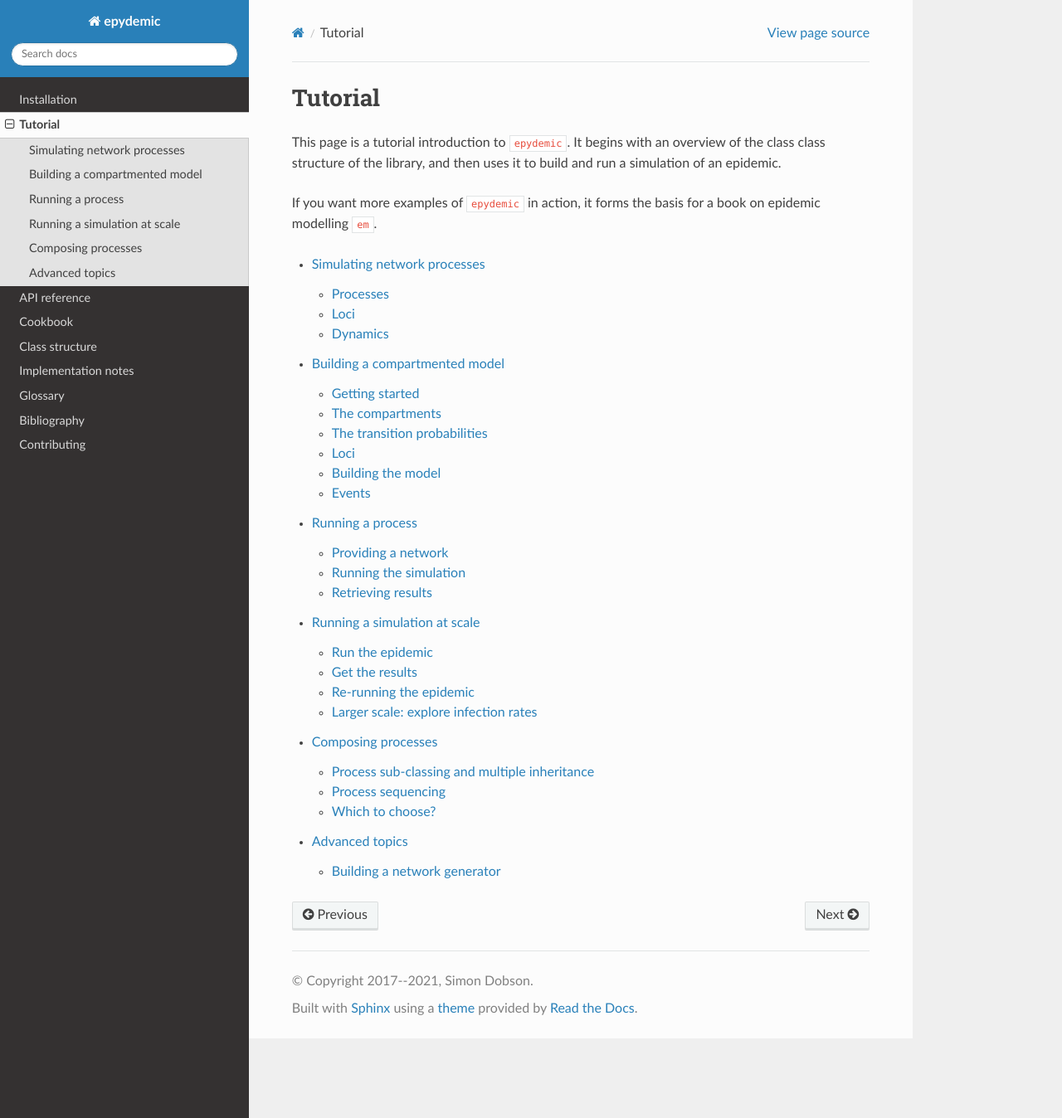
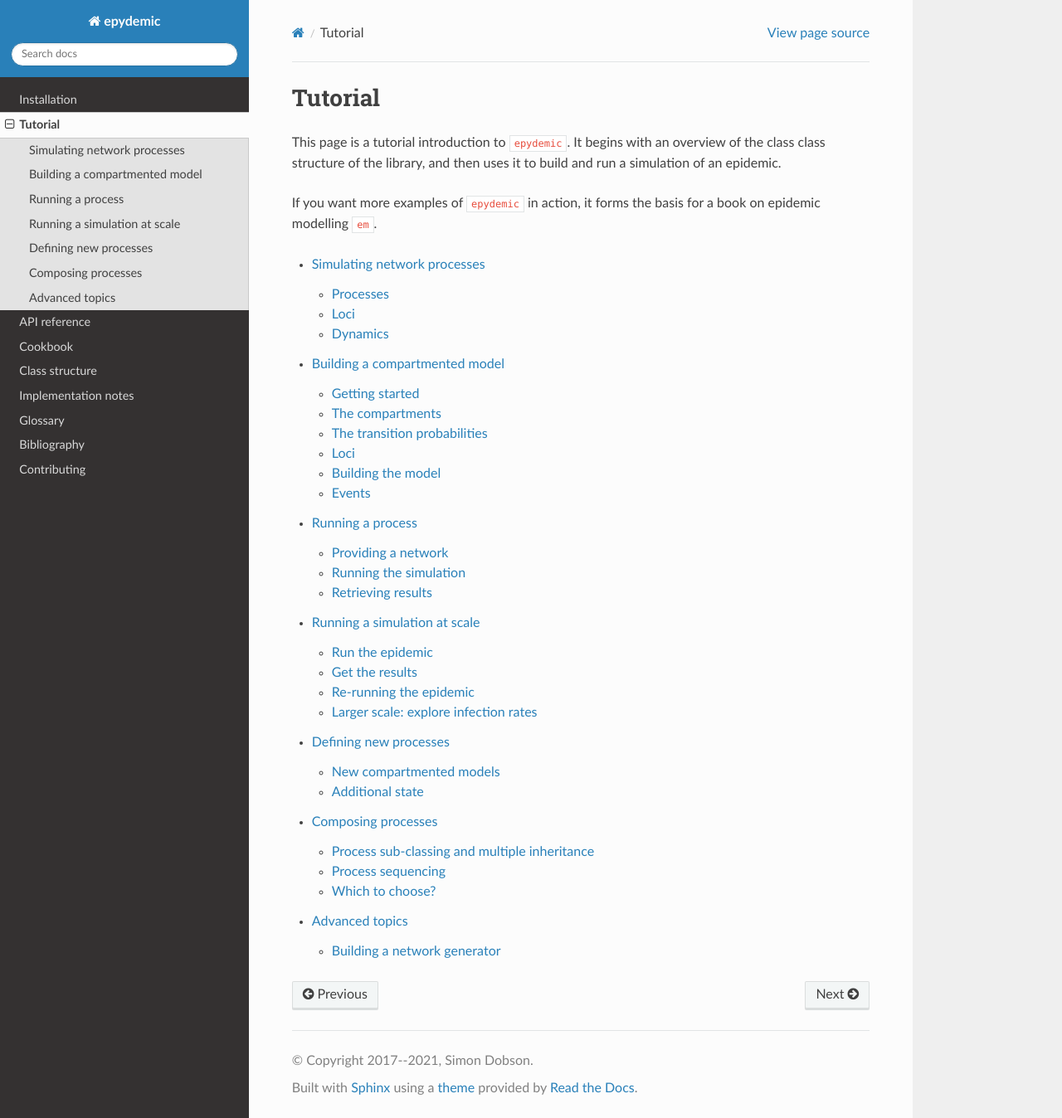
Before and after one commit to simoninireland/epydemic, a Sphinx documentation site: the page built from doc/tutorial.rst, in a window 1280 px wide and 1348 px high. Shown: the whole window at 83% size. Built offline with Sphinx 7.4.7 and the Read the Docs theme 2.0.0, drawn with Linux system fonts in a browser that asks for light colours; cross-references to code outside the pages are shown as plain code; some of the changed lines change nothing that is shown.

Commit message:
Added tutorial on how to sub-class: needs more work

```diff
--- a/doc/tutorial.rst
+++ b/doc/tutorial.rst
@@ -15,5 +15,6 @@
     tutorial/build-sir.rst
     tutorial/use-standard-model.rst
     tutorial/run-at-scale.rst
+    tutorial/subclassing.rst
     tutorial/process-composition.rst
     tutorial/advanced-topics.rst
--- /dev/null
+++ b/doc/tutorial/subclassing.rst
@@ -0,0 +1,104 @@
+.. _subclassing:
+
+.. currentmodule:: epydemic
+
+Defining new processes
+======================
+
+Defining a new process is simply a matter of sub-classing the relevant
+base class. There are three likely places to start:
+
+- A new disease model -- probably subclass one of :class:`SIR`,
+  :class:`SIS`, or :class:`SEIR`
+- A new compartmented model unrelated to these -- sub-class
+  :class:`CompartmentedModel`
+- An entirely new process -- sub-class :class:`Process`
+
+Each of these three starting points has subtleties, things it's best to
+understand before starting.
+
+(In exceptional circumstances one might need to avoid the process
+hierarchy entirely and create new kinds of experiment. This can be
+done by sub-classing :class:`NetworkExperiment`.)
+
+
+New compartmented models
+------------------------
+
+A new disease model is easy to build, especially if you have a
+description of it in terms of compartments. It's usually just a matter
+of overriding :meth:`Process.build` to define the new compartments and
+add appropriate rules for each :term:`event`, and then define a
+:term:`event function` implementing the actions of each.
+
+
+Additional state
+----------------
+
+A process over a network will typically want to save state on each
+node and/or edge> For a :class:`CompartmentedModel` this includes
+things like the compartment a node is in
+(:attr:`CompartmentedModel.COMPARTMENT`), which is accessed using the
+:meth:`CompartmenntModel.getCompartment` method.
+
+Defining new state means providing two things: a name for the state,
+as an attribute key for the nodes or edges; and getter and setter
+methods that access the attribute.
+
+Defining a name for the state is slightly more complicated that just
+picking a meaningful name, because of the ways ``epydemic`` lets you
+combine processes: we have to ensure that two processes running on the
+same network at the same time don't interfere in unwanted ways. The
+easiest approach is to make state names unique to a particular process
+instance, which is what :meth:`Process.stateVariable` does. For
+example, the initialisation of :class:`CompartmentedModel` defines
+some state for compartments as follows:
+
+.. code-block:: python
+
+    def __init__(self):
+	super().__init__()
+	self._compartments: Dict[str, float] = dict()         # compartment -> initial probability
+	self._effects: Dict[str, List[Handlers]] = dict()     # compartment -> event handlers
+
+	# state variable tags
+	self.COMPARTMENT = self.stateVariable('compartment')
+	self.OCCUPIED = self.stateVariable('occupied')
+	self.T_OCCUPIED = self.stateVariable('tOccupied')
+	self.T_HITTING = self.stateVariable('tHitting')
+
+This lets code use ``COMPARTMENT`` as if it was a constant -- which it
+is, but a constant *unique to this instance*. This can then be hidden
+by accessor methods, for example:
+
+.. code-block:: python
+
+    def setCompartment(self, n: Node, c: str):
+	'''Set the compartment of a node. This assumes that the node doesn't
+	already have a compartment set, and so should be used only for
+	initialising new nodes: in all other cases, use
+	:meth:`changeCompartment`.
+
+	:param n: the node
+	:param c: the new compartment for the node'''
+	g = self.network()
+
+	# set the correct node attribute
+	g.nodes[n][self.COMPARTMENT] = c
+
+	# propagate the change to any other compartments
+	self._callEnterHandlers(n, c)
+
+    def getCompartment(self, n: Node) -> str:
+	'''Return the compartment of a node.
+
+	:param n: the node
+	:returns: its compartment'''
+	return self.network().nodes[n][self.COMPARTMENT]
+
+The advantage of this approach is that two different compartmented
+model processes -- for example a disease and an opinion model -- can
+be run together over the same network without one model's state
+interfering with the other's. Essentially the model states of
+different processes live in separate namespaces, but without any
+additional overhead.
```
